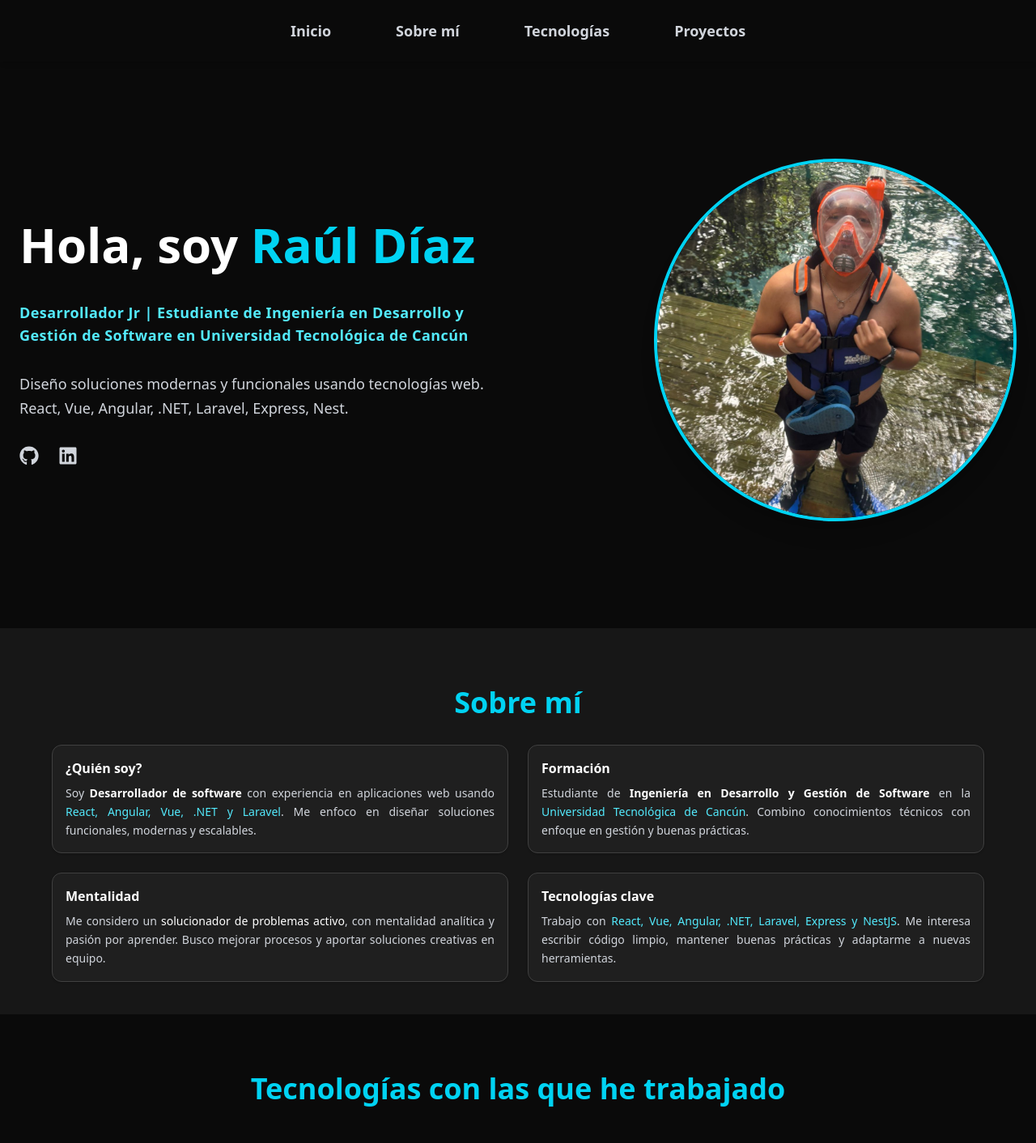
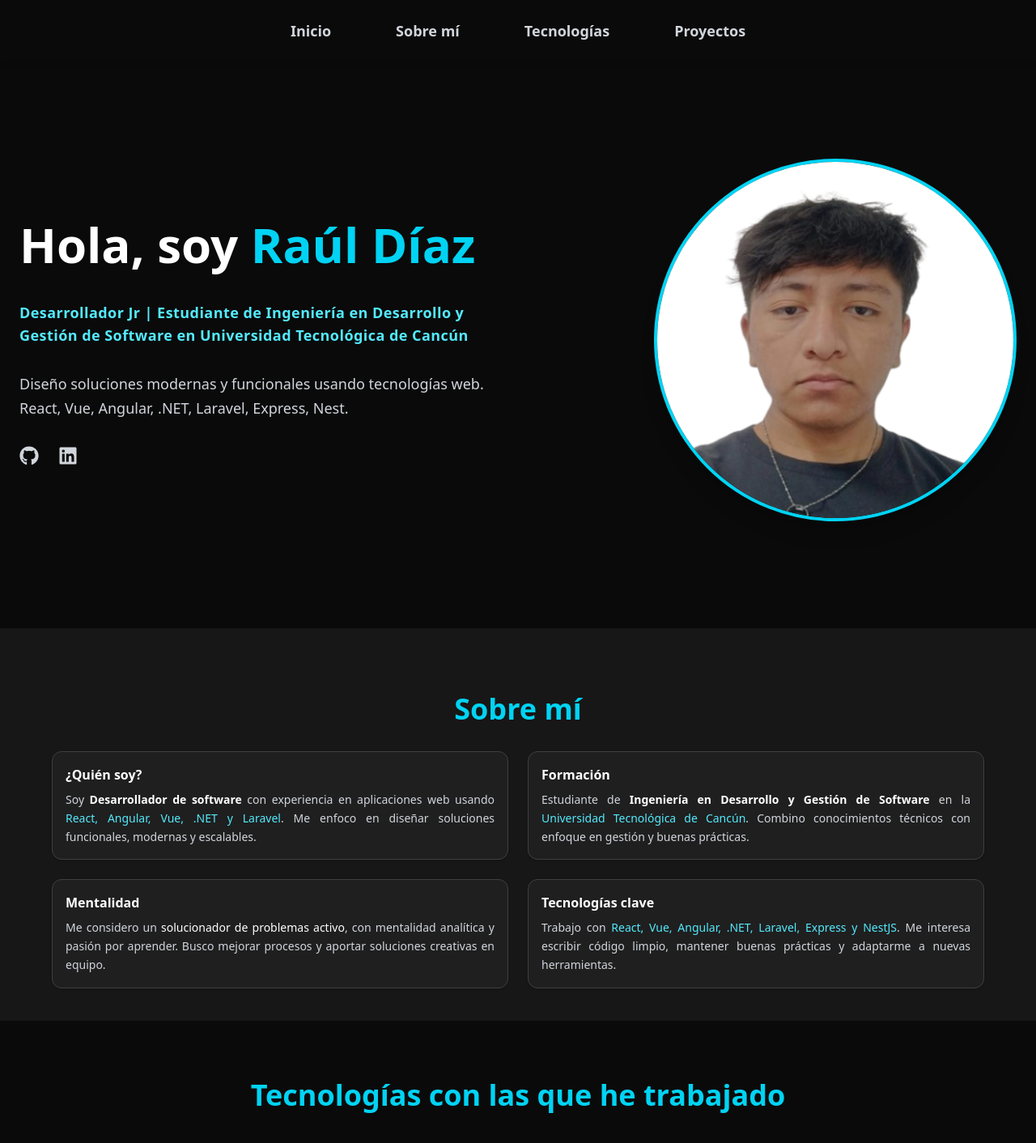
Before and after one commit to RaulD32/Portfolio, a React (Vite) app: page / in a window 1280 px wide. Shown: the top 1412 px of the page at 81% size. Built offline with nearby package versions, Linux system fonts and the light colour scheme.

Commit message:
fix pt for hero web and add profetional photo

```diff
--- a/src/components/About.tsx
+++ b/src/components/About.tsx
@@ -1,6 +1,6 @@
 const About = () => {
   return (
-    <section className="bg-neutral-900 text-white py-10 px-4 pt-18" id="Sobre mí">
+    <section className="bg-neutral-900 text-white py-10 px-4 pt-20" id="Sobre mí">
       <div className="max-w-6xl mx-auto">
         <h2 className="text-3xl sm:text-4xl font-bold text-cyan-400 text-center mb-8">
           Sobre mí
--- a/src/components/Hero.tsx
+++ b/src/components/Hero.tsx
@@ -61,7 +61,7 @@ const Hero = () => {
           <div className="hidden md:flex justify-center md:justify-end">
             <div className="w-72 h-72 lg:w-96 lg:h-96 xl:w-[28rem] xl:h-[28rem] rounded-full bg-gray-700/20 border-4 border-cyan-400 overflow-hidden shadow-xl">
               <img
-                src="/RD.jpg"
+                src="/RD2.jpg"
                 alt="Raúl Díaz"
                 className="w-full h-full object-cover"
               />
```
Also changed, not shown: public/RD2.jpg (added).
